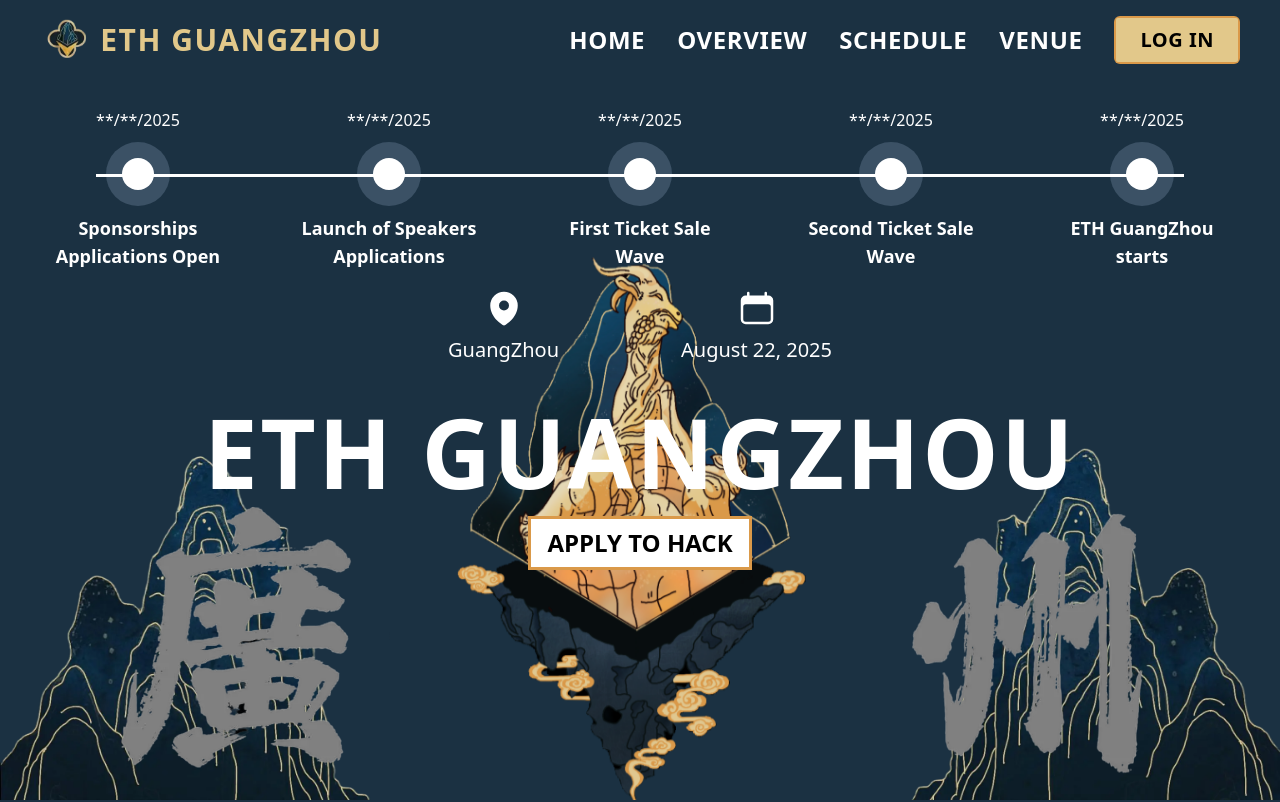
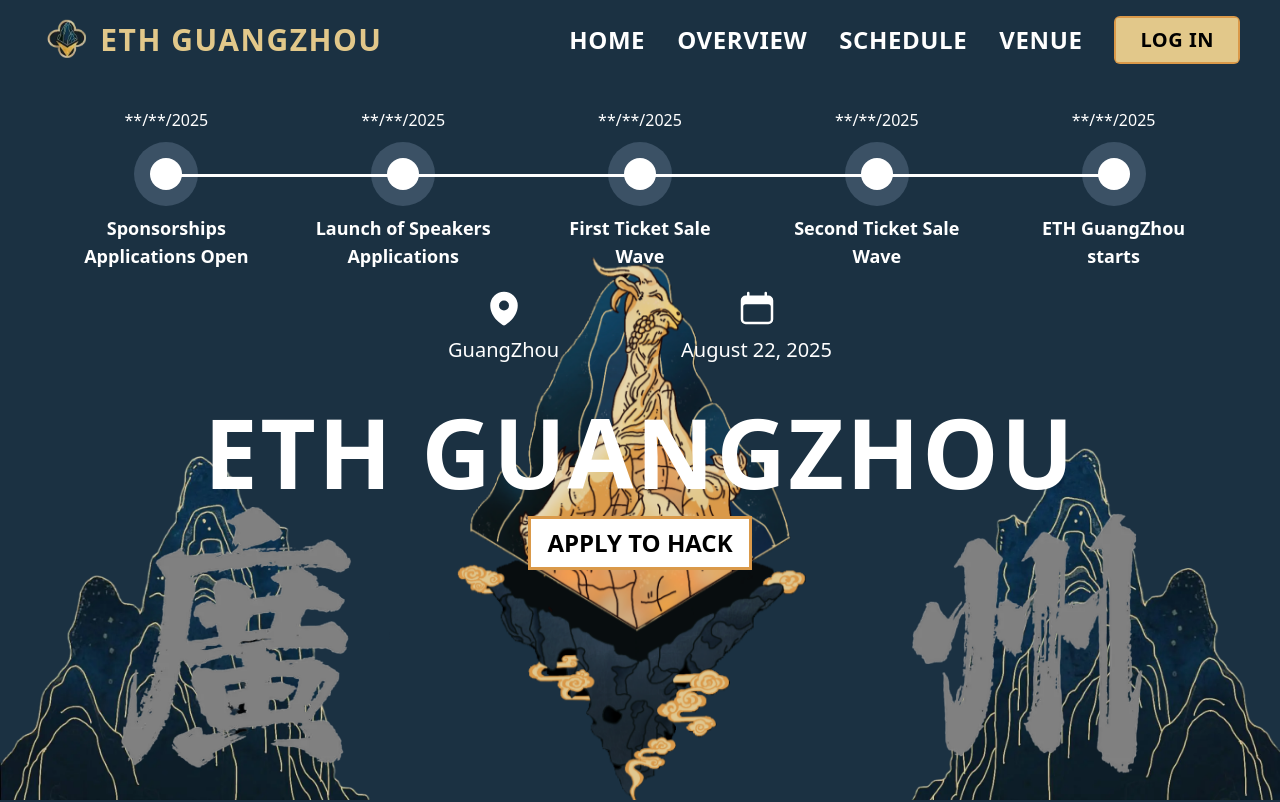
Before and after one commit to huahuahua1223/ETH-GZ, a React (Vite) app: page / in a window 1280 px wide. Shown: the top 802 px of the page. Built offline with nearby package versions, Linux system fonts and the light colour scheme.

Commit message:
style: timeline

```diff
--- a/src/components/Page1/Timeline.tsx
+++ b/src/components/Page1/Timeline.tsx
@@ -92,7 +92,7 @@ const Timeline: React.FC = () => {
   return (
     <div className="w-full py-6 sm:py-10 md:py-16">
       {/* 移动端折叠式时间线 */}
-      <div className="sm:hidden px-4 py-2 relative">
+      <div className="sm:hidden px-4 py-12 relative">
         <div className="max-w-[400px] mx-auto">
           {/* 总标题与折叠开关 */}
           <div
@@ -131,14 +131,16 @@ const Timeline: React.FC = () => {
         </div>
       </div>
 
-      {/* 桌面端水平时间线 */}
-      <div className="hidden sm:block w-full overflow-x-auto py-6 md:py-10">
-        <div className="flex justify-between items-start min-w-[800px] md:min-w-[1000px] lg:min-w-[1200px] px-6 md:px-12 relative mx-auto">
+      {/* 桌面端水平时间线 - 移除滚动条 */}
+      <div className="hidden sm:block w-full py-6 md:py-10 overflow-hidden">
+        <div className="flex justify-between items-start w-full px-6 md:px-12 relative mx-auto">
           {/* 水平白色连接线 */}
-          <div className="absolute w-[85%] h-[3px] bg-white top-[57px] sm:top-[60px] md:top-[66px] left-[7.5%] z-0"></div>
+          <div className="absolute w-[75%] h-[3px] bg-white top-[57px] sm:top-[60px] md:top-[66px] left-[12.5%] z-0"></div>
 
           {timelineItems.map((item, index) => (
-            <TimelineItem key={index} date={item.date} title={item.title} />
+            <div key={index} className="flex-1 flex justify-center">
+              <TimelineItem date={item.date} title={item.title} />
+            </div>
           ))}
         </div>
       </div>
```
